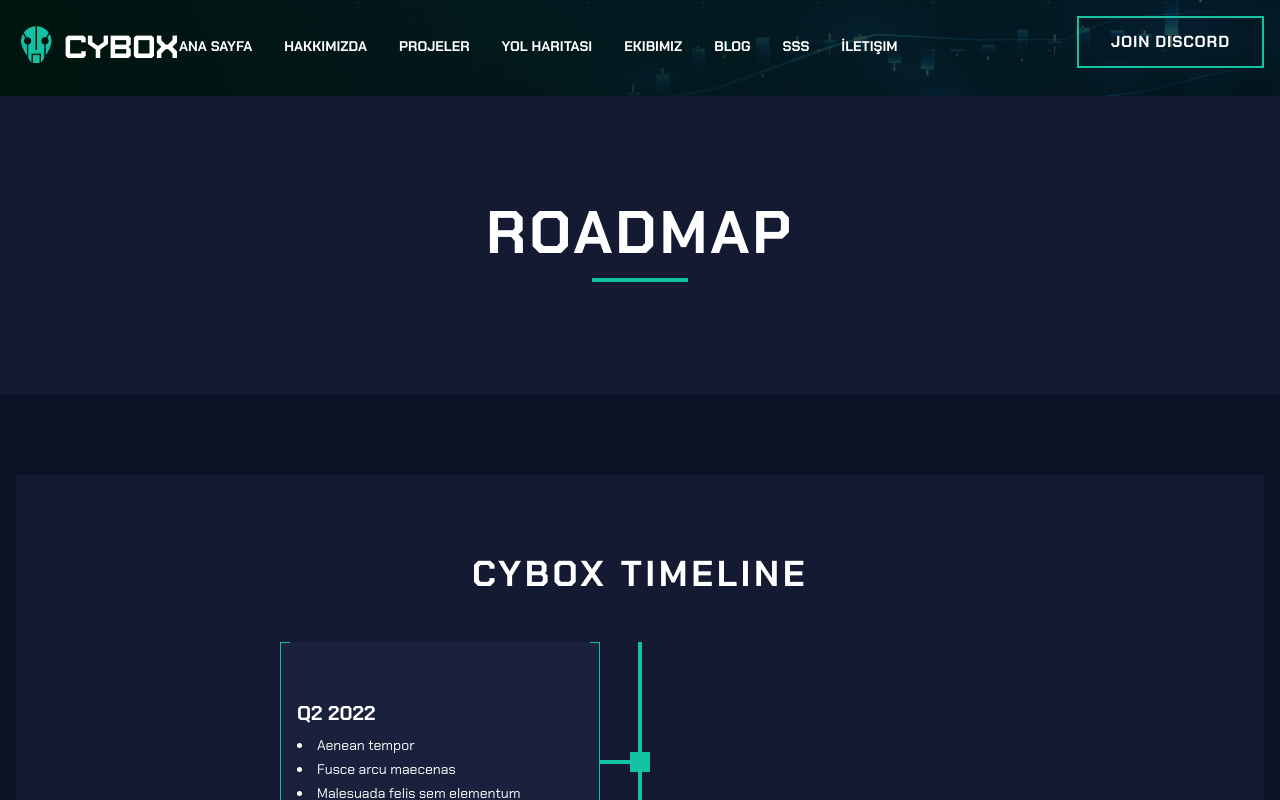
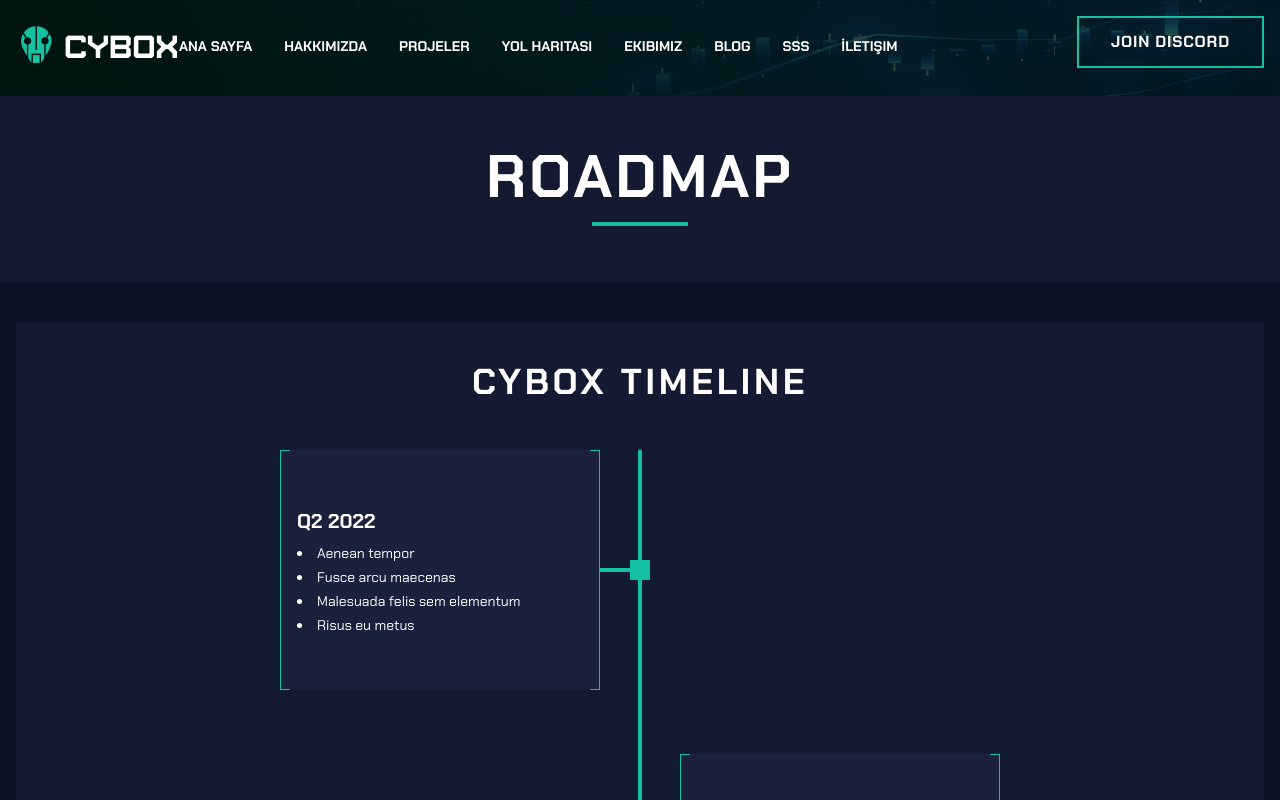
Before and after one commit to KenannUnall/https---github.com-kudretkrbyk-piyasaDeneme, a React (Vite) app: page /roadmap in a window 1280 px wide. Shown: the top 800 px of the page. Built offline with nearby package versions, Linux system fonts and the light colour scheme.

Commit message:
added style

```diff
--- a/src/pages/RoadMapOne.jsx
+++ b/src/pages/RoadMapOne.jsx
@@ -94,16 +94,16 @@ function RoadMapOne() {
   return (
     <div className="bg-[#0c1226] min-h-screen text-white font-chakra">
       {/* Page Title Section */}
-      <section className="relative py-28 text-center bg-[#141A31]">
+      <section className="relative py-14 text-center bg-[#141A31] group">
         <h1 className="text-5xl md:text-6xl font-bold uppercase tracking-wider text-white">
           Roadmap
         </h1>
-        <div className="mt-4 w-24 h-1 bg-[#14C2A3] mx-auto"></div>
+        <div className="mt-4 w-24 h-1 group-hover:w-48 duration-500 bg-[#14C2A3] mx-auto"></div>
       </section>
 
       {/* Roadmap Section */}
-      <section className="py-20 px-4 max-w-7xl mx-auto">
-        <section className="relative py-20 bg-[#141A31] overflow-hidden">
+      <section className="py-10 px-4 max-w-7xl mx-auto">
+        <section className="relative py-10 bg-[#141A31] overflow-hidden">
           <h2 className="text-3xl md:text-4xl font-bold text-center text-white mb-12 tracking-widest">
             CYBOX TIMELINE
           </h2>
```
